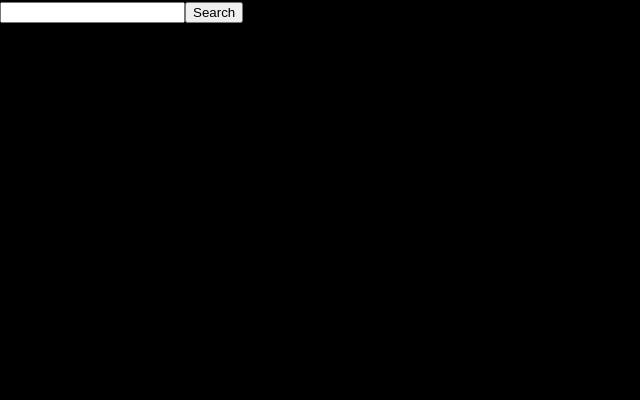
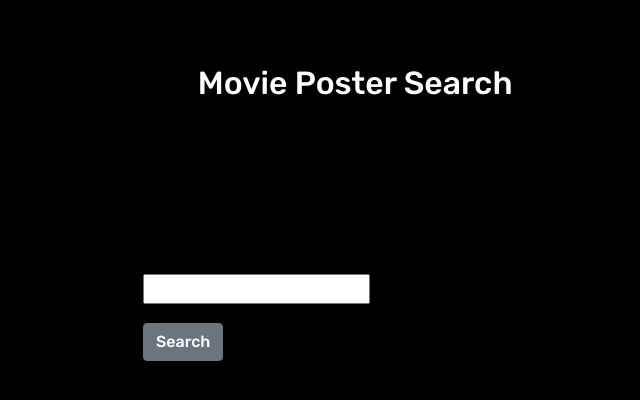
Before and after one commit to ajmarkow/readme-api-reboot, a React (Create React App) app: page / in a window 1280 px wide. Shown: the top 400 px of the page, without its empty margins (0-640 px from the left). Built offline with nearby package versions, Linux system fonts and the light colour scheme.

Commit message:
add error message for empty/mispelled searches
Co-authored-by: AJ Markow <alexanderjmarkow@gmail.com>

```diff
--- a/package.json
+++ b/package.json
@@ -6,8 +6,10 @@
     "@testing-library/jest-dom": "^5.11.4",
     "@testing-library/react": "^11.1.0",
     "@testing-library/user-event": "^12.1.10",
+    "bootstrap": "^4.5.3",
     "framer-motion": "^3.0.0",
     "react": "^17.0.1",
+    "react-bootstrap": "^1.4.0",
     "react-dom": "^17.0.1",
     "react-scripts": "3.2.0",
     "react-transition-group": "^1.2.1",
--- a/src/App.css
+++ b/src/App.css
@@ -1,5 +1,9 @@
 .App {
   text-align: center;
+}
+
+h1{
+
 }
 
 .App-logo {
--- a/src/App.js
+++ b/src/App.js
@@ -1,11 +1,26 @@
 import React from 'react';
 import './App.css';
 import Movie from './components/Movie';
+import {Jumbotron,Container} from 'react-bootstrap';
 
 function App() {
   return (
     <React.Fragment>
+     <Container className='justify-content-center'>
+      <div className='row'>
+          <div ClassName='col-12'>
+          <Jumbotron>
+              <h2 className='text-nowrap'>Movie Poster Search</h2>
+            </Jumbotron>
+            <br/>
+      </div>
+      </div>
+      <div className='row'>
+        <div className='col-12 headingpadding'>
       <Movie />
+      </div>
+      </div>
+    </Container>
     </React.Fragment>
   );
 }
--- a/src/components/Movie.js
+++ b/src/components/Movie.js
@@ -23,12 +23,14 @@ class Movie extends React.Component {
     // const formatter=new Intl.NumberFormat('en-US',{style:'currency', currency: 'USD',minimumFractionDigits: 2})
     if (error) {
       return <React.Fragment>Error: {error.message} </ React.Fragment>;
-    // } else if (searchparam == null && this.state.isSubmitted === false) {
-    //   console.log("else if")
-    //   return(
-    //     <SearchForm  />
-
-    //   )
+    } else if (movies == undefined) {
+      console.log("else if")
+      return(
+        <React.Fragment>
+        <h4>No Movies Found</h4>
+        <button className='btn btn-primary' onClick={this.resetMe}>Back to the search</button>
+        </React.Fragment>
+      )
     }
     else {
       console.error('RENDERING RETURN')
@@ -44,9 +46,9 @@ class Movie extends React.Component {
         transitionEnterTimeout={10000}
         transitionLeaveTimeout={300}>
 
-          <ul>
-            {movies.map((movie, index) => (
-              <li key={index}>
+          <ul className='headingpadding'>
+            {movies != undefined && movies.map((movie, index) => (
+              <li className='bottompad' key={index}>
                 <h3>Title: {movie.Title}</h3>
                 {movie.Poster == "N/A" &&
         <h5>
@@ -109,6 +111,17 @@ class Movie extends React.Component {
     // fetch('https://sheetdb.io/api/v1/58f61be4dda40/{'Budget'}/{'237000000'}')
   }
 
+   resetMe = (state) => {
+    this.setState({
+      // prevState
+      error: null,
+      isLoaded: false,
+      movies: [],
+      searchparam: null,
+      isSubmitted:false
+    })
+  }
+
   // makeDeleteApiCall = () => {
   //   fetch(`http://localhost:3000/directors/${this.id}`,{method: 'DELETE'})
   //   .then((response) => response.json())
--- a/src/components/SearchForm.js
+++ b/src/components/SearchForm.js
@@ -1,17 +1,21 @@
 import React from 'react';
 import PropTypes from "prop-types";
 import { motion } from "framer-motion"
+import {Button} from 'react-bootstrap';
 
 
 
 function SearchForm(props){
   return(
     <React.Fragment>
-      <form onSubmit={handleSearchingForMovies} >
-        <input required type='text' name='searchparameter'></input>
-        <motion.button whileHover={{ scale: 1.1 }}
-    whileTap={{ scale: 0.9 }} type='submit'>Search</motion.button>
-      </form>
+      <div className='align-items-center'>
+        <form onSubmit={handleSearchingForMovies}>
+          <br></br>
+          <input required type='text' name='searchparameter'></input><br></br>
+          <motion.button className='btn btn-secondary' whileHover={{ scale: 1.1 }}
+      whileTap={{ scale: 0.9 }} type='submit'>Search</motion.button>
+        </form>
+      </div>
     </React.Fragment>
   )
 
--- a/src/index.css
+++ b/src/index.css
@@ -1,12 +1,13 @@
-@import url('https://fonts.googleapis.com/css2?family=Bree+Serif&display=swap');
-
-body {
+@import url('https://fonts.googleapis.com/css2?family=Rubik:wght@500&display=swap');
+body,.jumbotron,.jumbotron.fluid {
   margin: 0;
-  font-family: 'Bree Serif', serif;
+  font-family: 'Rubik', sans-serif;
   -webkit-font-smoothing: antialiased;
   -moz-osx-font-smoothing: grayscale;
   color:white;
   background-color:black;
+  margin-left:10%;
+  margin-right:10%;
 }
 
 code {
@@ -14,21 +15,19 @@ code {
     monospace;
 }
 
-
-.example-enter {
-  opacity: 0.01;
+button{
+  margin-top:2%;
 }
 
-.example-enter.example-enter-active {
-  opacity: 1;
-  transition: opacity 500ms ease-in;
+.headingpadding{
+  padding-top:5%;
+
+
 }
 
-.example-leave {
-  opacity: 1;
+.bottompad{
+  padding-top:5%;
 }
-
-.example-leave.example-leave-active {
-  opacity: 0.01;
-  transition: opacity 300ms ease-in;
+ul{
+  margin-left:-5%;
 }
--- a/src/index.js
+++ b/src/index.js
@@ -1,8 +1,9 @@
 import React from 'react';
 import ReactDOM from 'react-dom';
-import './index.css';
 import App from './App';
 import reportWebVitals from './reportWebVitals';
+import 'bootstrap/dist/css/bootstrap.min.css';
+import './index.css';
 
 ReactDOM.render(
   <React.StrictMode>
```
Also changed, not shown: 1 other file (tests, documents, lock files or other folders).
